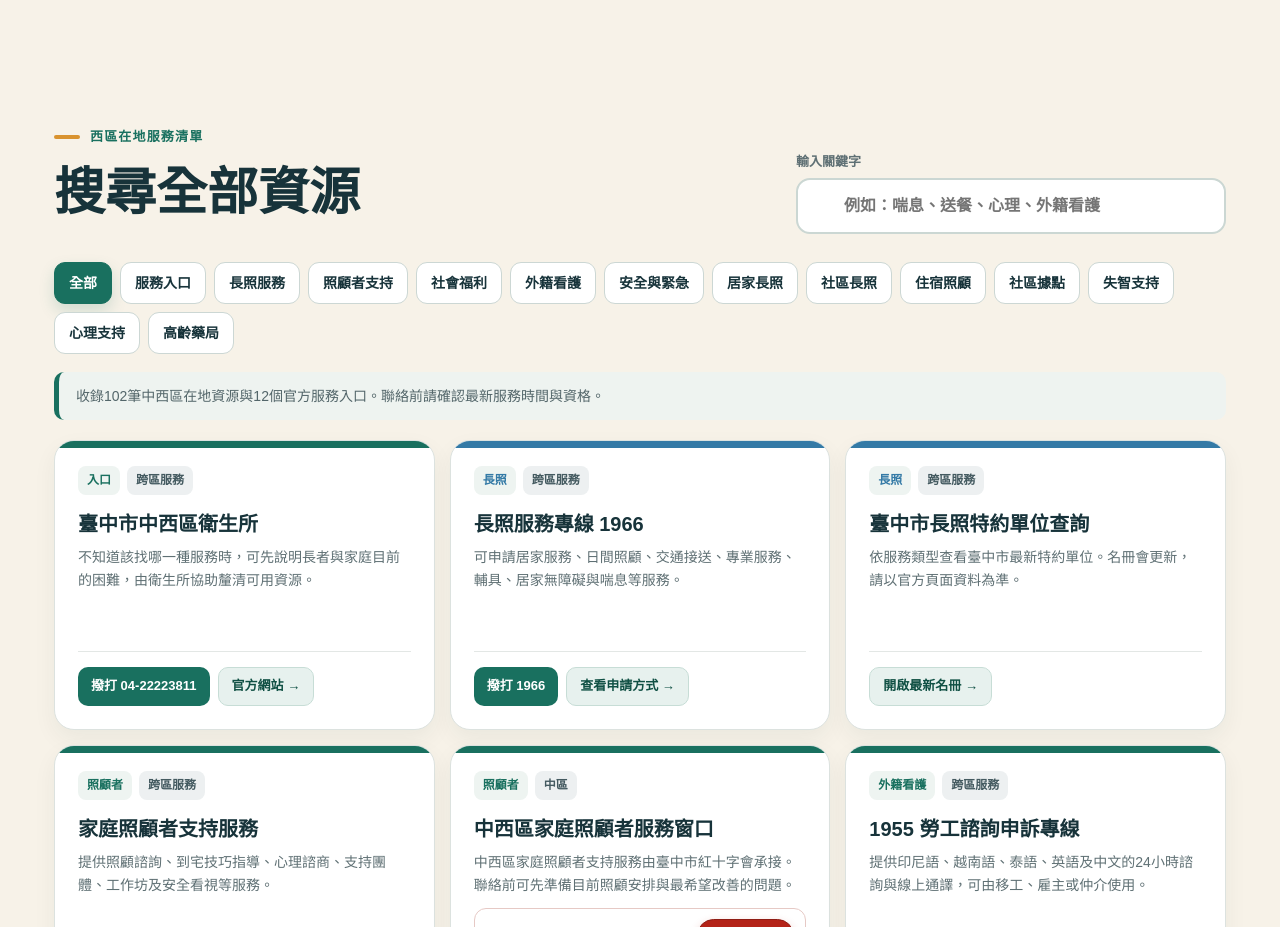
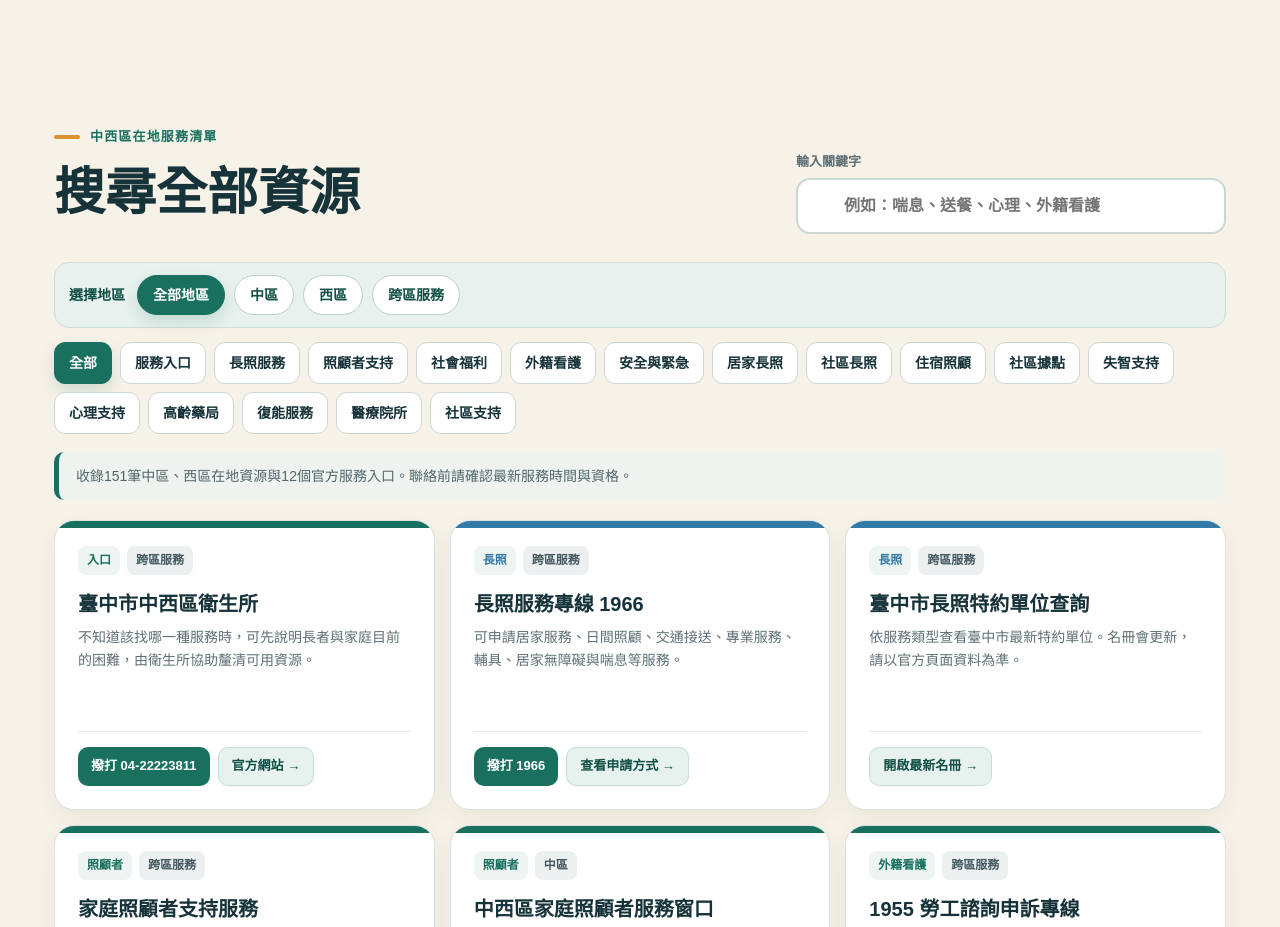
Before and after one commit to CYChang27/west-care-guide, a plain HTML site: page index.html in a window 1280 px wide. Shown: the part 1331-2258 px from the top of the page. Drawn offline with Linux system fonts and the light colour scheme.

Commit message:
Show complete Central and West District resource database

```diff
--- a/index.html
+++ b/index.html
@@ -13,7 +13,7 @@
   <link rel="apple-touch-icon" sizes="180x180" href="apple-touch-icon.png?v=20261118-2" />
   <link rel="icon" type="image/png" sizes="32x32" href="favicon-32.png?v=20261118-2" />
   <link rel="manifest" href="site.webmanifest?v=20261118-2" />
-  <link rel="stylesheet" href="styles.css?v=20261118-1" />
+  <link rel="stylesheet" href="styles.css?v=20261119-1" />
 </head>
 <body>
   <a class="skip-link" href="#main">跳到主要內容</a>
@@ -130,8 +130,15 @@
 
     <section class="resources-section" id="resources">
       <div class="section-heading inline-heading">
-        <div><p class="eyebrow">西區在地服務清單</p><h2>搜尋全部資源</h2></div>
+        <div><p class="eyebrow">中西區在地服務清單</p><h2>搜尋全部資源</h2></div>
         <label class="search-box"><span>輸入關鍵字</span><input id="resource-search" type="search" placeholder="例如：喘息、送餐、心理、外籍看護" /></label>
+      </div>
+      <div class="district-filter-row" aria-label="行政區篩選">
+        <span>選擇地區</span>
+        <button class="district-filter active" data-district="all">全部地區</button>
+        <button class="district-filter" data-district="中區">中區</button>
+        <button class="district-filter" data-district="西區">西區</button>
+        <button class="district-filter" data-district="跨區服務">跨區服務</button>
       </div>
       <div class="filter-row" aria-label="資源分類">
         <button class="filter active" data-filter="all">全部</button>
@@ -148,8 +155,11 @@
         <button class="filter" data-filter="失智支持">失智支持</button>
         <button class="filter" data-filter="心理支持">心理支持</button>
         <button class="filter" data-filter="高齡藥局">高齡藥局</button>
+        <button class="filter" data-filter="復能服務">復能服務</button>
+        <button class="filter" data-filter="醫療院所">醫療院所</button>
+        <button class="filter" data-filter="社區支持">社區支持</button>
       </div>
-      <p class="resource-note">收錄102筆中西區在地資源與12個官方服務入口。聯絡前請確認最新服務時間與資格。</p>
+      <p class="resource-note">收錄151筆中區、西區在地資源與12個官方服務入口。聯絡前請確認最新服務時間與資格。</p>
       <div class="resource-grid" id="resource-grid"></div>
       <div class="resource-footer"><p id="resource-count" aria-live="polite"></p><button id="load-more" class="load-more" type="button">顯示更多資源</button></div>
       <p id="no-results" class="no-results" hidden>找不到符合的資源。可改用其他關鍵字，或直接洽中西區衛生所。</p>
@@ -169,7 +179,7 @@
     <div><strong>中西區照顧導航</strong><p>第17屆金所獎計畫互動網站試作版</p></div>
     <div><p>內容最後核對：115年11月</p><p>服務資格與名冊可能調整，申請時請以主管機關最新公告為準。</p></div>
   </footer>
-  <script src="local-resources.js?v=20261112-4"></script>
-  <script src="app.js?v=20261118-1"></script>
+  <script src="local-resources.js?v=20261119-1"></script>
+  <script src="app.js?v=20261119-1"></script>
 </body>
 </html>
```
